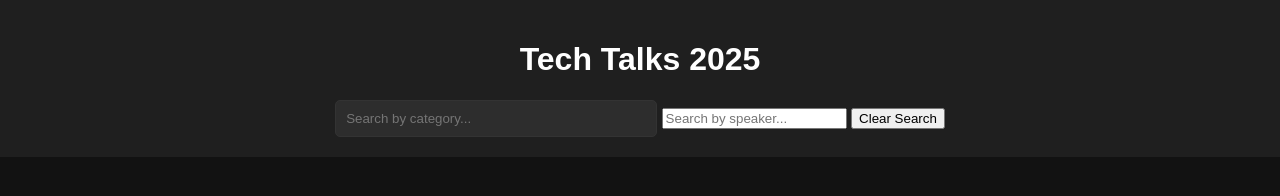
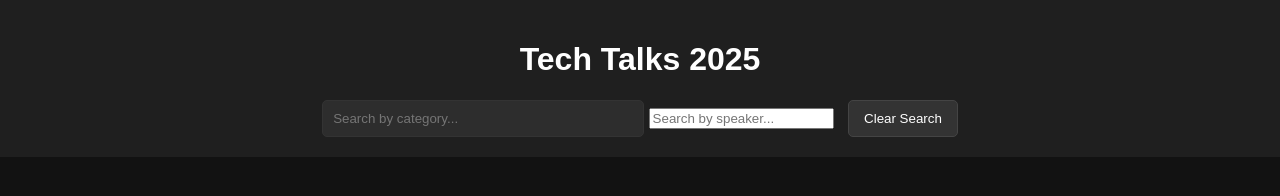
Before and after one commit to mee-nam-lee/gemini-cli-event-talks-app, a website: page public/index.html in a window 1280 px wide. Drawn offline with Linux system fonts and the light colour scheme; no server answers.

Commit message:
feat: add clear search button

```diff
--- a/public/style.css
+++ b/public/style.css
@@ -66,3 +66,17 @@ header {
   padding: 20px;
   text-align: center;
 }
+
+#clear-search {
+  background-color: #333;
+  border: 1px solid #444;
+  border-radius: 5px;
+  color: #ffffff;
+  cursor: pointer;
+  padding: 10px 15px;
+  margin-left: 10px;
+}
+
+#clear-search:hover {
+  background-color: #444;
+}
```
